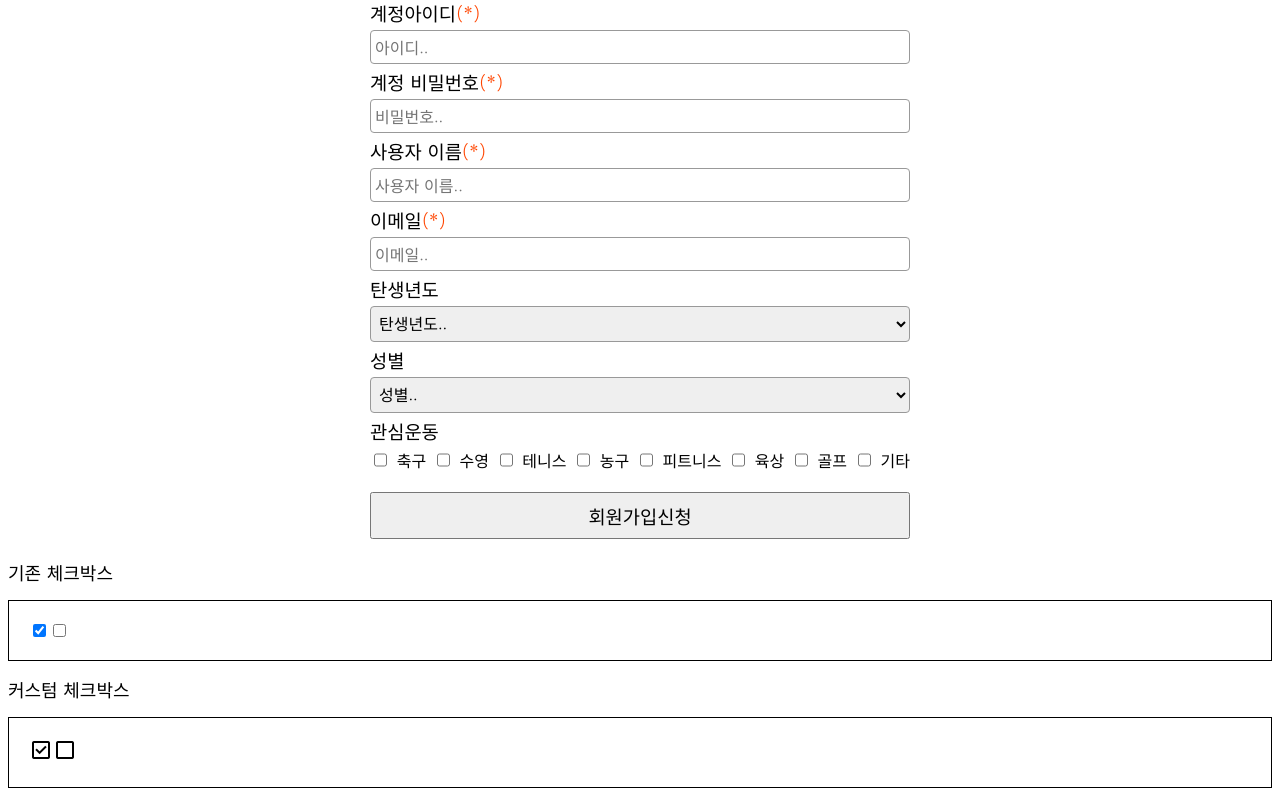
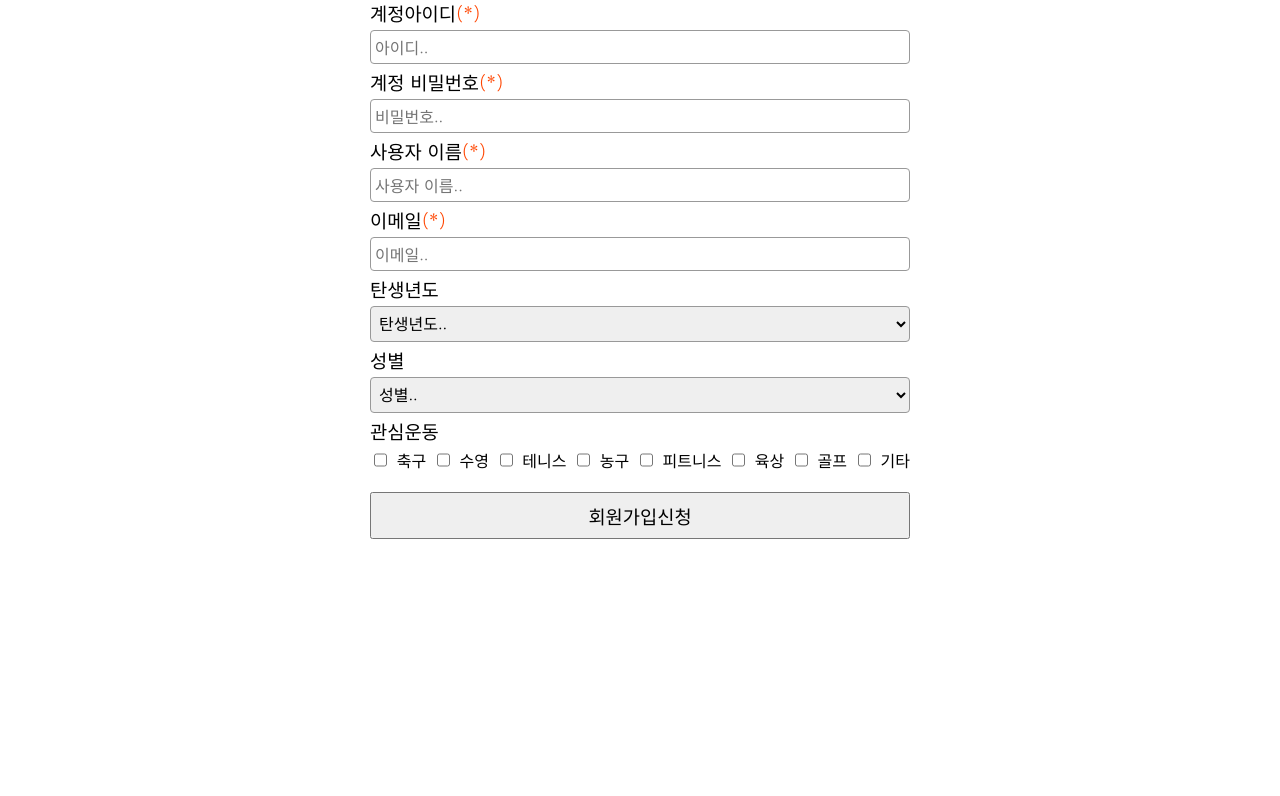
Before and after one commit to doSMgochi/fit-together, a Java web app: page /signup in a window 1280 px wide. Shown: the part 269-1065 px from the top of the page. After the commit the page ends 808 px from the top, so only its background shows below. Run offline with Tomcat 11, a stand-in JSP engine, Linux system fonts and the light colour scheme; data that the repository does not hold is empty; some libraries are stand-ins or nearby versions.

Commit message:
example delete

```diff
--- a/src/main/webapp/WEB-INF/view/signup.jsp
+++ b/src/main/webapp/WEB-INF/view/signup.jsp
@@ -115,42 +115,5 @@
 		</div>
 	</div>
 
-	<h2 class="example-ttl">기존 체크박스</h2>
-    <div class="example-box">
-      <input type="checkbox" id="basic-check-1" checked />
-      <input type="checkbox" id="basic-check-2" />
-    </div>
-
-    <h2 class="example-ttl">커스텀 체크박스</h2>
-    <div class="example-box">
-      <div class="checkbox-wrap">
-        <input
-          class="custom-input"
-          type="checkbox"
-          id="custom-check-1"
-          checked
-        />
-        <label class="custom-label" for="custom-check-1">
-          <span class="material-symbols-outlined custom-label-checked">
-            check_box
-          </span>
-          <span class="material-symbols-outlined custom-label-unchecked">
-            check_box_outline_blank
-          </span>
-        </label>
-      </div>
-      <div class="checkbox-wrap">
-        <input class="custom-input" type="checkbox" id="custom-check-2" />
-        <label class="custom-label" for="custom-check-2">
-          <span class="material-symbols-outlined custom-label-checked">
-            check_box
-          </span>
-          <span class="material-symbols-outlined custom-label-unchecked">
-            check_box_outline_blank
-          </span>
-        </label>
-      </div>
-    </div>
-
 </body>
 </html>
--- a/src/main/webapp/css/style.css
+++ b/src/main/webapp/css/style.css
@@ -250,32 +250,3 @@ hr.hr-13 {
 	justify-content: flex-end;
 	align-items: center
 }
-
-
-
-.example-ttl {
-	font-size: 18px;
-}
-
-.example-box {
-	border: 1px solid black;
-	padding: 20px;
-	display: flex;
-}
-
-/* 기존 체크박스를 숨기기 위한 코드 */
-.custom-input {
-	display: none;
-}
-/* 커스텀 체크박스를 위한 코드 */
-.custom-label .custom-label-checked {
-	display: none;
-}
-
-.custom-input:checked+.custom-label .custom-label-checked {
-	display: inline-block;
-}
-
-.custom-input:checked+.custom-label .custom-label-unchecked {
-	display: none;
-}
```
